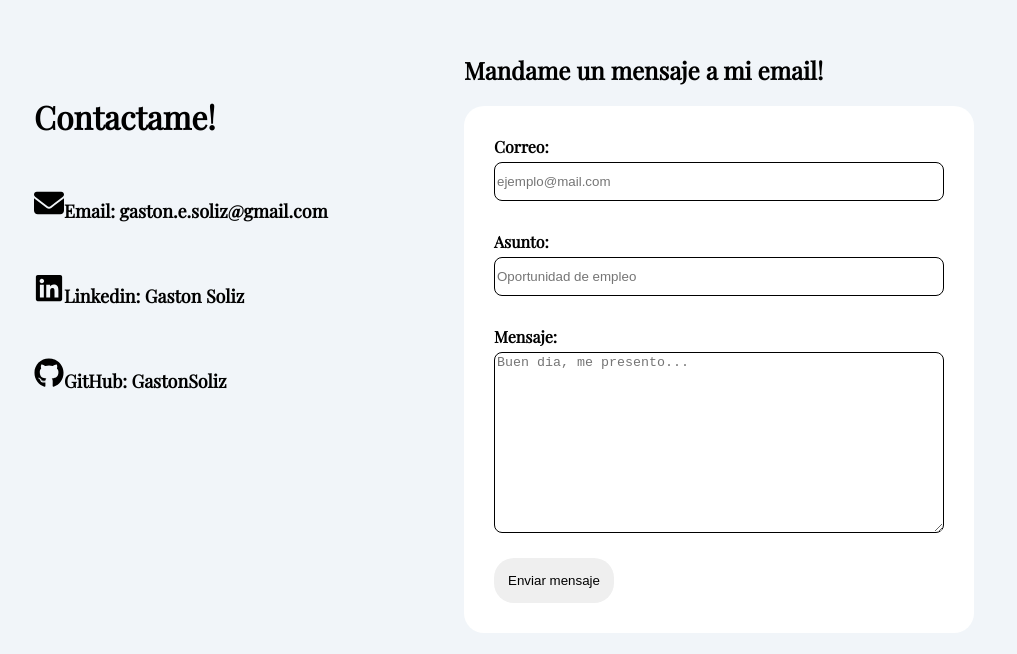
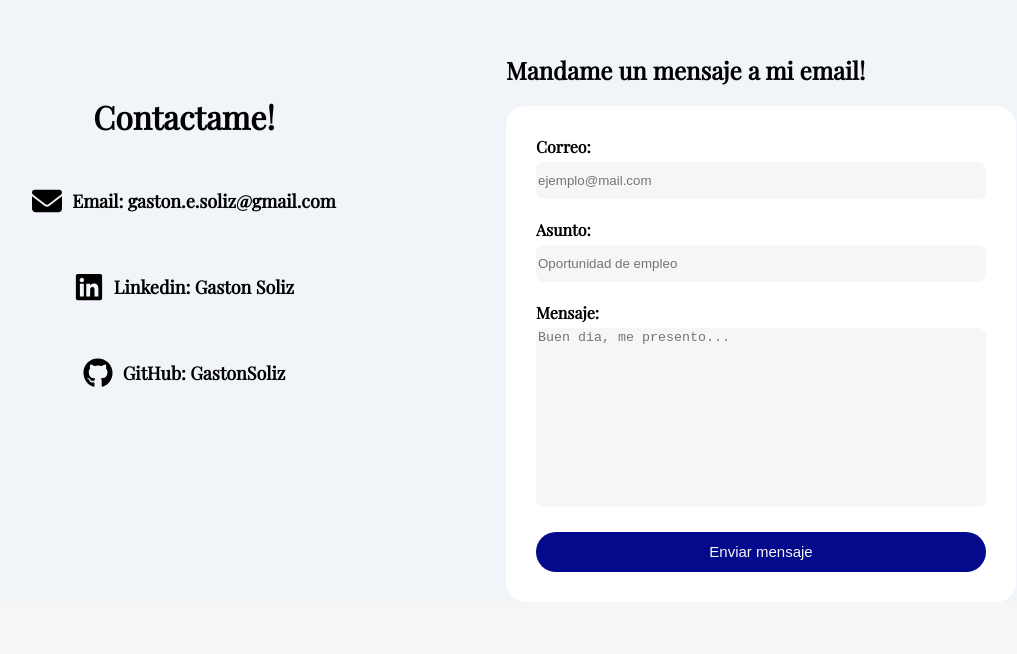
Before and after one commit to GastonSoliz/portfolio-app, a React (Vite) app: page / in a window 1280 px wide. Shown: the part 2498-3152 px from the top of the page, without its empty margins (201-1218 px from the left). After the commit the page ends 3100 px from the top, so only its background shows below. Built offline with nearby package versions, Linux system fonts and the light colour scheme.

Commit message:
fixing style

```diff
--- a/src/components/Contact/contact.module.css
+++ b/src/components/Contact/contact.module.css
@@ -9,23 +9,40 @@
 }
 
 .redContainer {
-  width: 300px;
-  height: 450px;
+  width: 30%;
+  height: 40%;
 
+  text-align: center;
   padding: 30px;
-  margin: 200px;
 }
 
 .redContainer p {
+  display: flex;
+  justify-content: center;
+  align-items: center;
+
+
   font-size: 18px;
   font-weight: bold;
 
-  margin-top: 50px;
+  margin-top: 40px;
+  padding: 8px 0;
+
+  transition: 0.3s ease;
+}
+
+.redContainer p:hover{
+  background-color: #FFF;
+  border-radius: 20px;
+
+  transition: 0.3s ease;
+  transform: scale(1.1);
 }
 
 .redContainer img {
   width: 30px;
   height: 30px;
+  margin-right: 10px;
 }
 
 .redContainer a {
@@ -53,23 +70,26 @@
 }
 
 .formContainer input {
-  margin-top: 5px;
-  margin-bottom: 30px;
-
+  margin: 5px 0 20px;
   height: 35px;
 
+  border: none;
+  background-color: #F7F6F6;
+
   border-radius: 8px;
-  border: 1px solid black;
 }
 
 .formContainer textarea {
-  margin-top: 5px;
-  margin-bottom: 25px;
+  margin: 5px 0 25px;
 
   height: 175px;
 
+  border: none;
+  resize: none;
+
+  background-color: #F7F6F6;
+
   border-radius: 8px;
-  border: 1px solid black;
 }
 
 .formContainer label {
@@ -77,14 +97,26 @@
 }
 
 .formContainer button {
-  width: 120px;
-  height: 45px;
+  width: 100%;
+  height: 40px;
 
   border-radius: 20px;
   border: none;
 
+  background-color: #030a8c;
+  font-size: 15px;
+  color: #f7f6f6;
+
   cursor: pointer;
+
+  transition: 0.3s ease;
 }
+
+.formContainer button:hover{
+  transition: 0.3s ease;
+  transform: scale(1.1);
+}
+
 
 @media (max-width: 768px) {
   .contactContainer {
```
